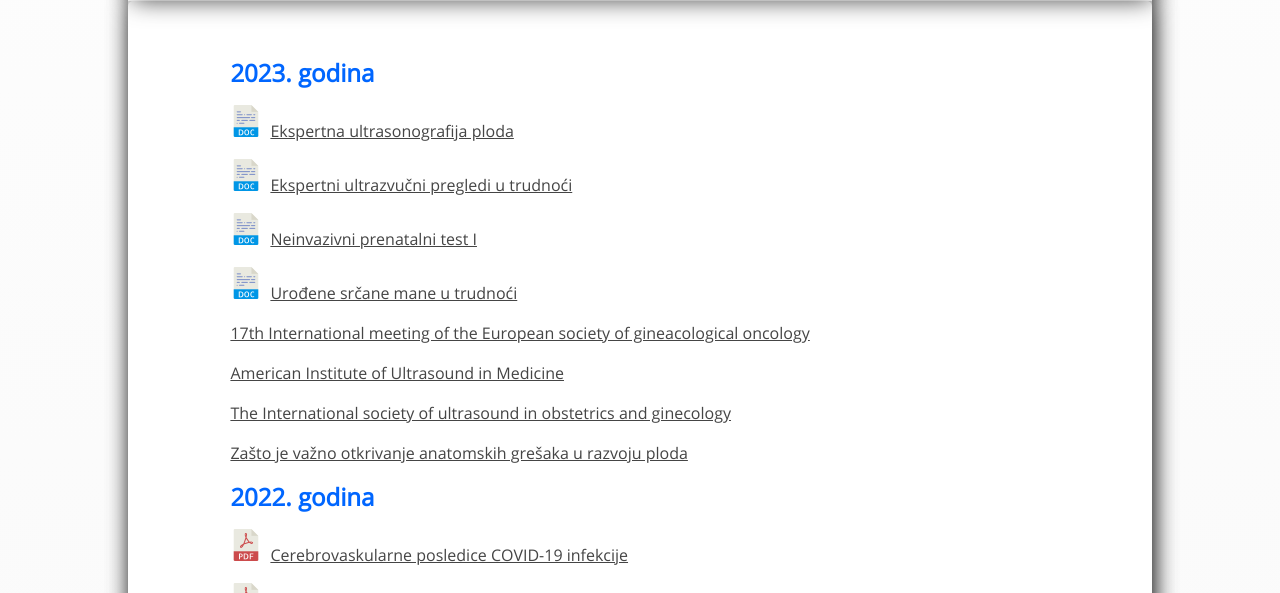
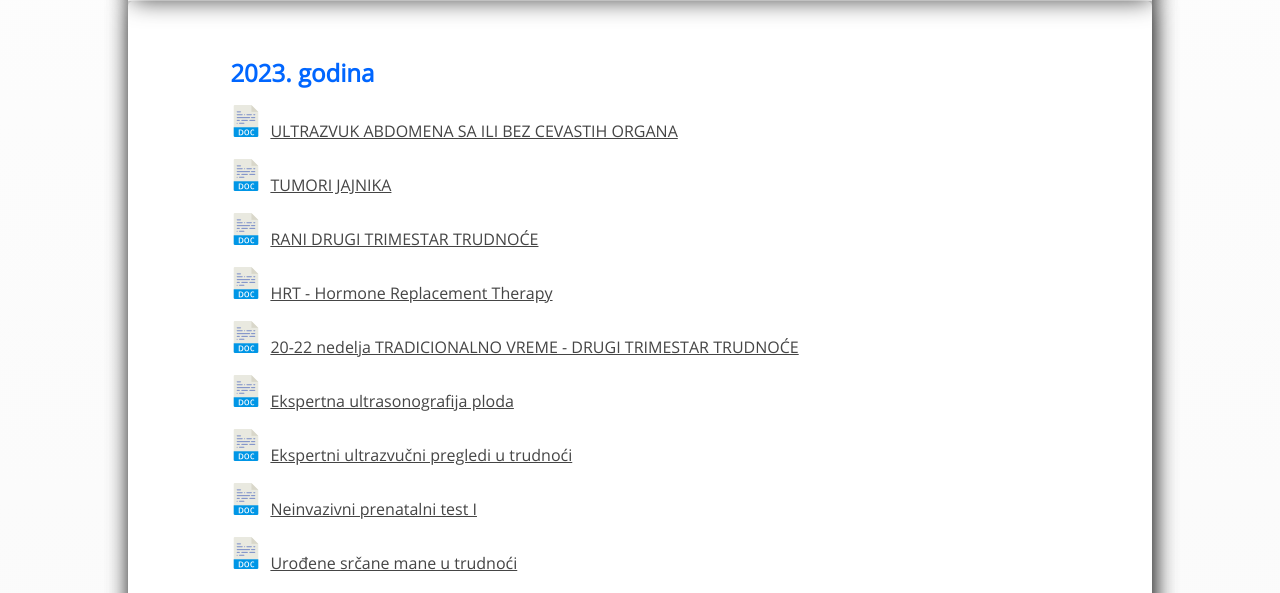
Before and after one commit to mudroljub/ultramedika, a PHP site: page /radovi.php in a window 1280 px wide. Shown: the part 1027-1620 px from the top of the page. Run offline with PHP 8.4, Linux system fonts and the light colour scheme.

Commit message:
novi radovi

```diff
--- a/radovi.php
+++ b/radovi.php
@@ -36,6 +36,16 @@ include_once "ukljuci/header.php";
     <div class="radovi sredisnji-deo granicnik">
 
       <h2>2023. godina</h2>
+
+      <a href="radovi/ULTRAZVUK ABDOMENA  SA ILI BEZ CEVASTIH ORGANA.docx">ULTRAZVUK ABDOMENA  SA ILI BEZ CEVASTIH ORGANA</a>
+
+      <a href="radovi/TUMORI JAJNIKA.docx">TUMORI JAJNIKA</a>
+
+      <a href="radovi/RANI DRUGI TRIMESTAR TRUDNOĆE.docx">RANI DRUGI TRIMESTAR TRUDNOĆE</a>
+
+      <a href="radovi/HRT - Hormone Replacement Therapy.docx">HRT - Hormone Replacement Therapy</a>
+
+      <a href="radovi/20-22 nedelja TRADICIONALNO VREME-DRUGI TRIMESTAR TRUDNOĆE.docx">20-22 nedelja TRADICIONALNO VREME - DRUGI TRIMESTAR TRUDNOĆE</a>
 
       <a href="radovi/EKSPERTNA ULTRASONOGRAFIJA PLODA.docx">Ekspertna ultrasonografija ploda</a>
 
```
Also changed, not shown: README.md (added), 5 other files.
